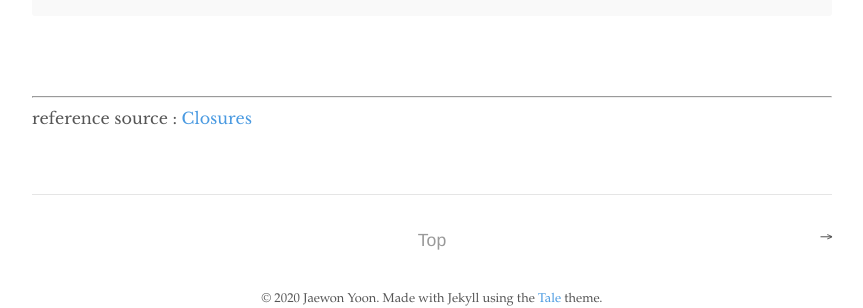
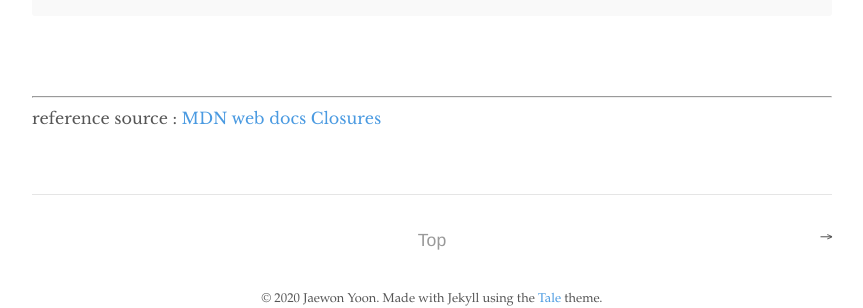
Before and after one commit to woniyoon/woniyoon.github.io, a Jekyll site: the page built from _posts/javascript/2020-05-07-what-is-closure.md, in a window 1280 px wide. Shown: the part 1629-1937 px from the top of the page, without its empty margins (208-1071 px from the left). Built offline with Jekyll 4.4.1, drawn with Linux system fonts in a browser that asks for light colours.

Commit message:
Change the name of hyperlink

```diff
--- a/_posts/javascript/2020-05-07-what-is-closure.md
+++ b/_posts/javascript/2020-05-07-what-is-closure.md
@@ -58,4 +58,4 @@ console.log(tutorService("Yoon"));  // Yoon is not our tutor
 
 _________________
 
-reference source : [Closures](https://developer.mozilla.org/en-US/docs/Web/JavaScript/Closures)
+reference source : [MDN web docs Closures](https://developer.mozilla.org/en-US/docs/Web/JavaScript/Closures)
```
